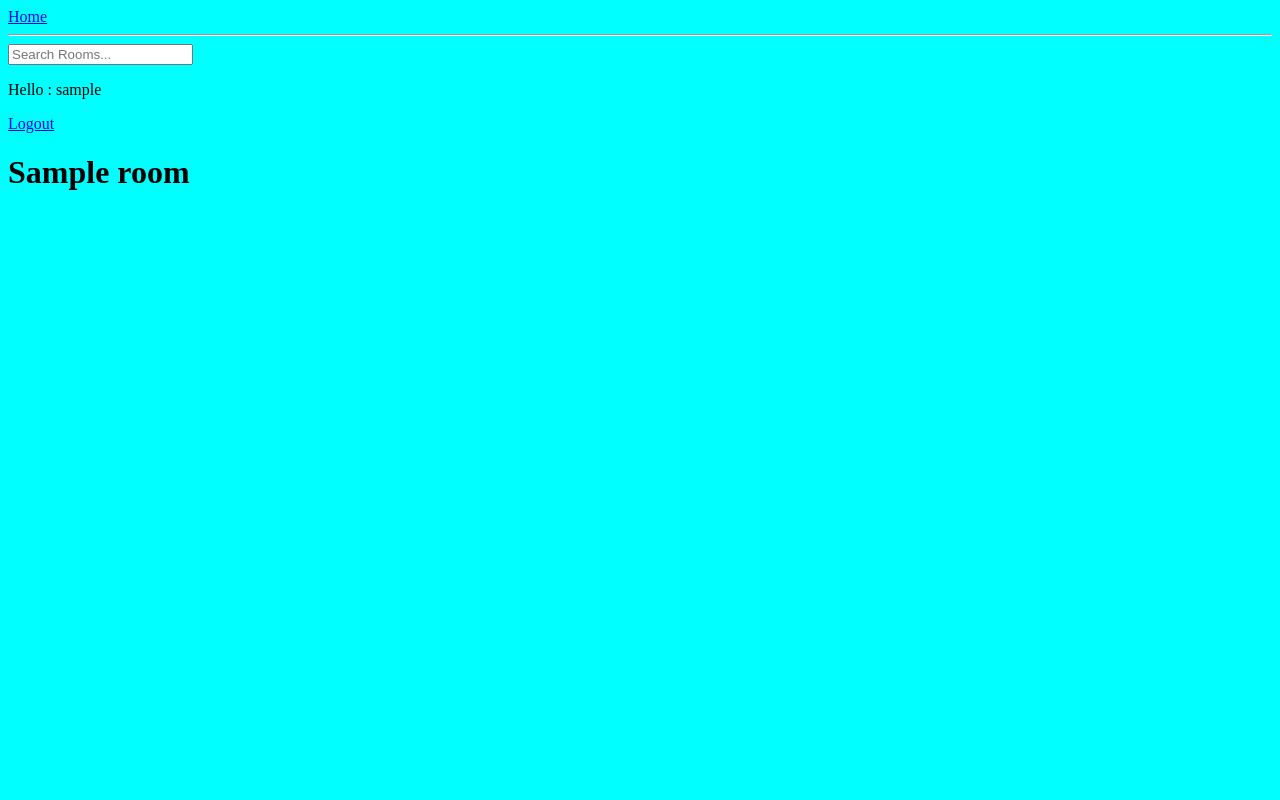
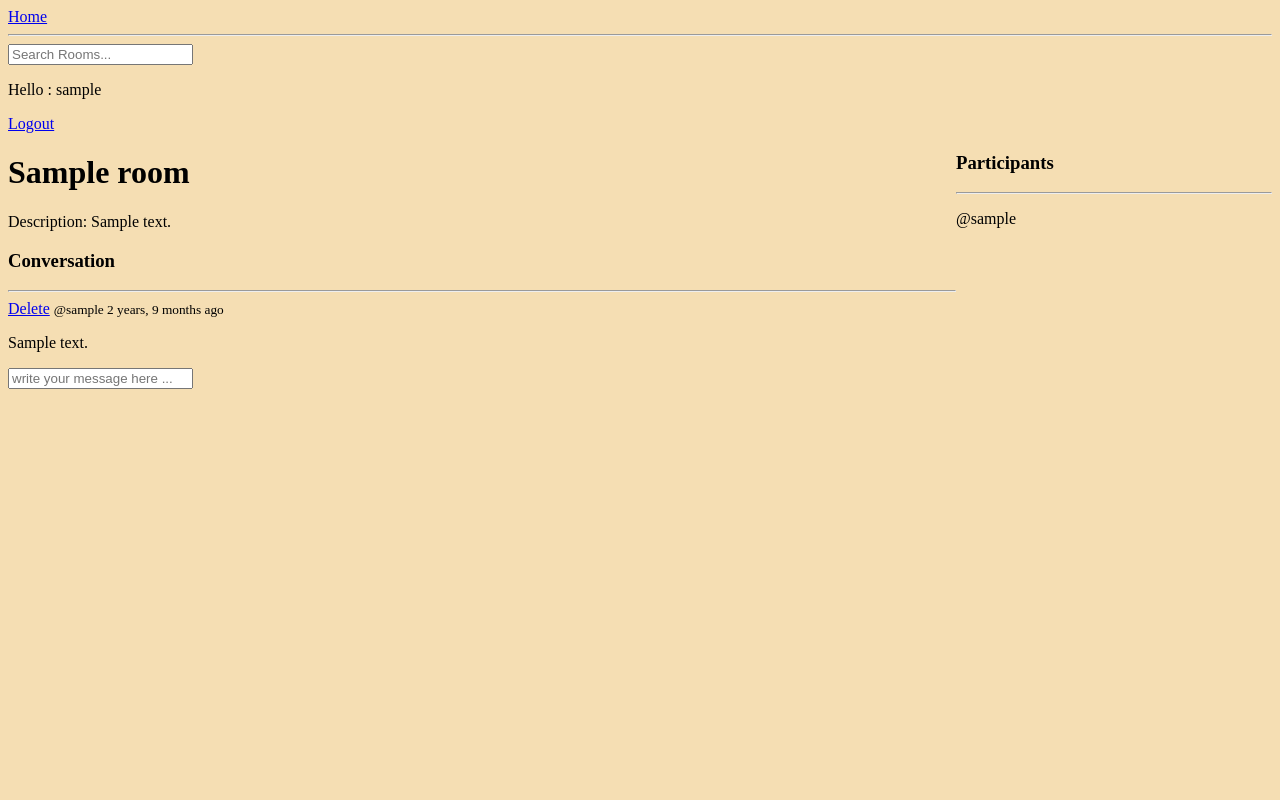
Before and after one commit to faisal-hayat/studybud-web, a Django app: page /base/room/1/ in a window 1280 px wide. Run offline with Django 4.2, Linux system fonts and the light colour scheme; a user stored in the database is signed in; tables that the repository leaves empty hold one stand-in row (values such as "Sample post").

Commit message:
chat message has been added

```diff
--- a/base/models.py
+++ b/base/models.py
@@ -18,7 +18,9 @@ class Room(models.Model):
     updated = models.DateTimeField(auto_now=True)
     created = models.DateTimeField(auto_now_add=True)
 
-    # participants = models
+    participants = models.ManyToManyField(User,
+                                            related_name='participants',
+                                            blank=True)
 
     class Meta:
         ordering = ['-updated', '-created']
--- a/base/static/base/style.css
+++ b/base/static/base/style.css
@@ -1,8 +1,13 @@
 body{
-    background-color: aqua;
+    background-color: wheat;
 }
 
 .home-container{
     display: grid;
     grid-template-columns: 1fr 3fr;
 }
+
+.room-container{
+    display: grid;
+    grid-template-columns: 3fr 1fr;
+}
--- a/base/templates/base/delete.html
+++ b/base/templates/base/delete.html
@@ -7,7 +7,7 @@
         <!-- csrf_token must be added for all the forms -->
         {% csrf_token %}
         <p>
-            Are you sure you want to delete this "{{obj}}"
+            Are you sure you want to delete this "{{ obj  }}"
         </p>
         <!-- Send user back to the link they come from -->
         <a href="{{request.META.HTTP_REFRER}}">Go Back</a>
--- a/base/templates/base/main.html
+++ b/base/templates/base/main.html
@@ -1,5 +1,5 @@
 {% load static %}
-<link rel="stylesheet" href="{% static '/base/style.css' %}/">
+<link rel="stylesheet" href="{% static '/base/style.css' %}">
 <!DOCTYPE html>
 <html>
     <head lang="en">
--- a/base/templates/base/room.html
+++ b/base/templates/base/room.html
@@ -3,7 +3,63 @@
 <!-- Let's extends the block -->
 {% block content %}
 
-    <!-- Let's show the name of the room and further details -->
-    <h1>{{ room.name }}</h1>
+    <div class="room-container">
+        <div>
+
+            <!-- Let's show the name of the room and further details -->
+            <h1>{{ room.name }}</h1>
+
+            <!-- Let's add the room description -->
+            {% if room.description %}
+                <p>Description: {{ room.description }}</p>
+            {% endif %}
+
+            <!-- Adding div for commenst -->
+            <div class="comment-wrapper">
+                <h3>
+                    Conversation
+                </h3>
+                <hr>
+                <!-- Iterate over all the messages -->
+                {% for message in room_messages %}
+                    <div>
+                        <!-- Only the owner can delete the comment -->
+                        {% if request.user == message.user %}
+                            <a href="{% url 'base:delete-message' message.id %}">Delete</a>
+                        {% endif %}
+
+                        <small>@{{ message.user }}  {{ message.created|timesince }} ago</small>
+                        <p>{{ message.body }}</p>
+                    </div>
+                {% endfor %}
+
+            </div>
+            <!-- only authenticate user can enter message -->
+            <!-- div for commentin -->
+            {% if request.user.is_authenticated %}
+                <div class="comment-form">
+                    <form action="" method="POST">
+                        {% csrf_token %}
+
+                        <input type="text" name="body" placeholder="write your message here ...">
+                    </form>
+                </div>
+            {% endif %}
+
+        </div>
+        <!-- Create div for participants -->
+        <div>
+            <h3>Participants</h3>
+            <hr> <!-- This is a line break -->
+            {% for user in participants %}
+                <div>
+                    <p>
+                        @{{ user.username }}
+                    </p>
+                </div>
+            {% endfor %}
+        </div>
+
+    </div>
 
 {% endblock content %}
--- a/base/urls.py
+++ b/base/urls.py
@@ -20,5 +20,7 @@ urlpatterns = [
     # ex: base/logout
     path('logout/', view=views.logoutUser, name='logout'),
     # ex: base/register
-    path('register/', view=views.registerPage, name='register')
+    path('register/', view=views.registerPage, name='register'),
+    # ex: base/delete_message
+    path('delete-message/<str:pk>', view=views.delete_message, name='delete-message'),
 ]
--- a/base/views.py
+++ b/base/views.py
@@ -1,8 +1,8 @@
 # imports
 from .forms import RoomForm
 from django.db.models import Q
-from .models import Room, Topic
 from django.contrib import messages
+from .models import Message, Room, Topic
 from django.contrib.auth.models import User
 from django.contrib.auth.forms import UserCreationForm
 from django.contrib.auth.decorators import login_required
@@ -37,8 +37,27 @@ def home(request):
 
 def room(request, pk):
     room = get_object_or_404(Room, pk=int(pk))
+    # Let's get the messages
+    room_messages = room.message_set.all().order_by('-created')
+    # Let's get the participants
+    participants = room.participants.all()
+    # if post request comes from the from
+    if request.method == 'POST':
+        # Create new mesage
+        msg = Message.objects.create(
+            user=request.user,
+            room=room,
+            body=request.POST.get('body')
+        )
+        room.participants.add(request.user)
+        msg.save()
+        # Redirect the user
+        return redirect('base:room', pk=room.id)
+
     context = {
-        'room': room
+        'room': room,
+        'room_messages': room_messages,
+        'participants': participants
     }
     return render(request, 'base/room.html', context)
 # ------------------------------------------------------------------------ #
@@ -153,3 +172,16 @@ def registerPage(request):
     }
     return render(request, 'base/login_register.html', context)
 # ------------------------------------------------------------------------ #
+@login_required(login_url='base:login')
+def delete_message(request, pk):
+    message = Message.objects.get(id=int(pk))
+    if request.user != message.user:
+        return HttpResponse('you are not allowed !')
+    if request.method == 'POST':
+        message.delete()
+        return redirect('/base/')
+    context = {
+        'obj': message
+    }
+    return render(request, 'base/delete.html', context)
+# ------------------------------------------------------------------------ #
```
Also changed, not shown: README.md, base/migrations/0004_alter_room_options_room_participants.py (added).
